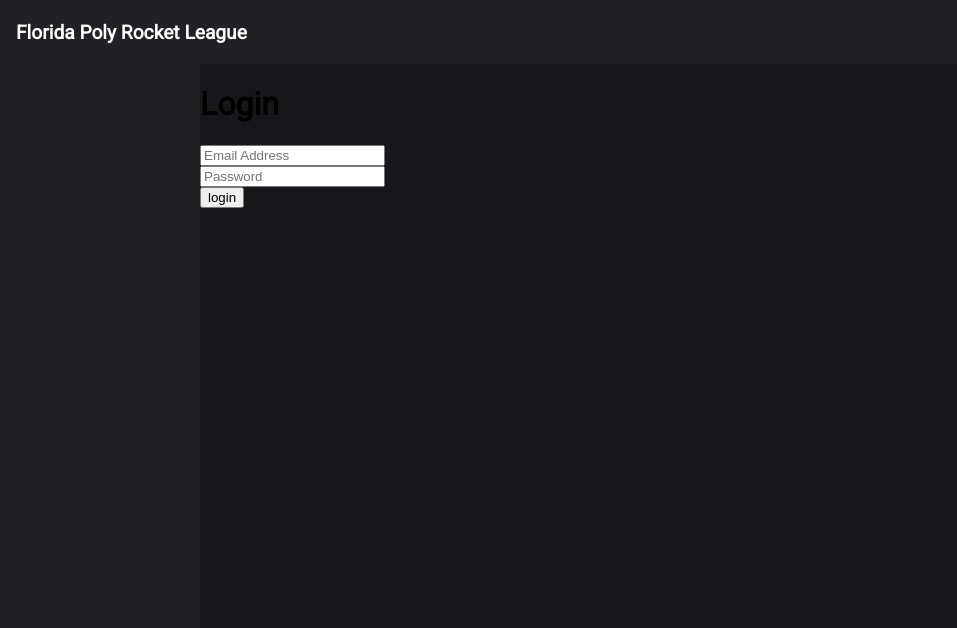
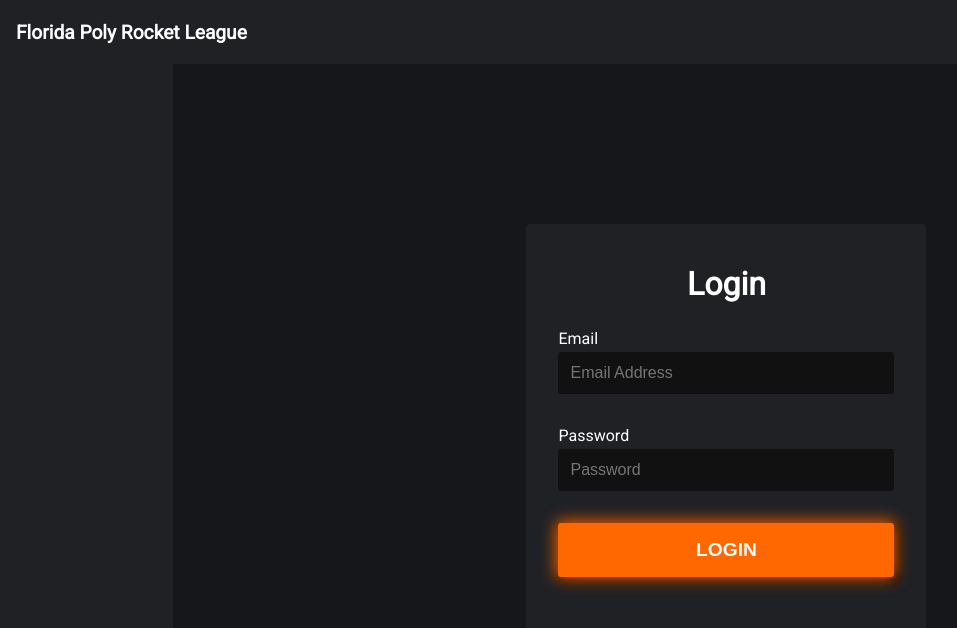
Before and after one commit to Bendr-Dev/FL-Poly-RL-V2, a React (Create React App) app in the folder client/: page /login in a window 1280 px wide. Shown: the top 628 px of the page, without its empty margins (0-957 px from the left). Built offline with nearby package versions, Linux system fonts and the light colour scheme; the HTML template or start-up script is replaced by a standard one.

Commit message:
Updates login

```diff
--- a/client/src/App.css
+++ b/client/src/App.css
@@ -1,6 +1,29 @@
 :root {
   --main-nav-height: 4rem;
   --card-gray: #202125;
+}
+
+* {
+  box-sizing: border-box;
+}
+
+.btn {
+  border: none;
+  border-radius: 3px;
+  width: 100%;
+  padding: 1rem;
+  outline: none;
+  font-size: 1.2rem;
+  font-weight: bold;
+  background-color: #ff6700;
+  color: #fff;
+  box-shadow: 0 0 15px 2px rgb(255, 103, 0), 3px 3px 10px 2.5px #000;
+}
+
+.btn:hover {
+  box-shadow: 0 0 15px 2px rgb(204, 112, 50), 3px 3px 10px 2.5px #000;
+  background-color: #cc7032;
+  cursor: pointer;
 }
 
 nav.main-nav {
@@ -11,6 +34,7 @@ nav.main-nav {
   justify-content: flex-start;
   height: var(--main-nav-height);
 }
+
 nav.main-nav h1 {
   font-size: 1.2rem;
   margin-left: 1rem;
@@ -31,6 +55,48 @@ div.content-area {
   height: calc(100vh - var(--main-nav-height));
 }
 
+.container {
+  width: 100%;
+  height: 100%;
+  display: flex;
+  align-items: center;
+  justify-content: center;
+}
+
+label {
+  display: block;
+  color: #fff;
+  margin-bottom: 0.25rem;
+}
+
+form {
+  width: 100%;
+}
+
+/** Form Header */
+.form-header {
+  color: #fff;
+  text-align: center;
+  padding: 0.25rem;
+}
+/** Form group */
+.form-group {
+  width: 100%;
+  margin-bottom: 2rem;
+}
+
+.form-group input {
+  width: 100%;
+  margin: none;
+  border: none;
+  outline: none;
+  padding: 0.75rem;
+  font-size: 1rem;
+  color: #fff;
+  background-color: rgb(17, 17, 17);
+  border-radius: 3px;
+}
+
 .dashboard {
   display: grid;
   grid-template-areas:
@@ -39,8 +105,6 @@ div.content-area {
     "events events events events events tournament"
     "events events events events events tournament"
     "carousel carousel carousel carousel carousel carousel ";
-  /* grid-template-columns: 1px; */
-  /* grid-template-rows: repeat(5, 1fr); */
   gap: 1.5rem;
   margin: 1.5rem;
   width: 100%;
@@ -50,6 +114,7 @@ div.content-area {
 .weekly-events {
   grid-area: events;
   background-color: var(--card-gray);
+  border-radius: 0.25rem;
 }
 
 .calendar {
@@ -57,19 +122,22 @@ div.content-area {
   background-color: var(--card-gray);
   display: flex;
   flex-direction: column;
+  border-radius: 0.25rem;
 }
 
 .player-carousel {
   grid-area: carousel;
   background-color: var(--card-gray);
+  border-radius: 0.25rem;
 }
 
 .recent-tournaments {
   grid-area: tournament;
   background-color: var(--card-gray);
+  border-radius: 0.25rem;
 }
 
-/* Calendar Header */
+/* Calendar */
 .calendar-header {
   color: #ddd;
   display: flex;
@@ -79,11 +147,8 @@ div.content-area {
   margin: 1rem;
   justify-content: space-between;
   align-items: center;
+  border-bottom: 1px solid #ff6700;
 }
-
-/* .calendar-header div {
-
-} */
 
 .calendar-body {
   display: grid;
@@ -134,3 +199,16 @@ div.content-area {
   border-radius: 0 15% 15% 0;
   box-shadow: 0 0 2px #111;
 }
+
+/** Login Form */
+.login-form {
+  display: flex;
+  flex-direction: column;
+  align-items: center;
+  padding: 1rem 2rem;
+  min-width: 25rem;
+  min-height: 26rem;
+  background-color: var(--card-gray);
+  border-radius: 0.25rem;
+  margin: 1.5rem;
+}
--- a/client/src/App.tsx
+++ b/client/src/App.tsx
@@ -6,6 +6,7 @@ import Dashboard from "./dashboard/Dashboard";
 import ProtectedRoute from "./utils/ProtectedRoute";
 import { Switch, BrowserRouter as Router, Route } from "react-router-dom";
 import Login from "./auth/Login";
+import Register from "./auth/Register";
 
 export interface IAuthState {
   isLoggedIn: boolean;
@@ -18,6 +19,7 @@ export default () => {
   const [authState, setAuthState] = useState({
     isLoggedIn: false,
     user: {},
+    loading: false,
   });
   return (
     <AuthContext.Provider value={[authState, setAuthState]}>
@@ -32,8 +34,10 @@ export default () => {
                 path="/dashboard"
                 component={Dashboard}
                 isLoggedIn={authState.isLoggedIn}
+                loading={authState.loading}
               />
               <Route exact path="/login" component={Login} />
+              <Route exact path="/register" component={Register} />
             </Switch>
           </div>
         </div>
--- a/client/src/auth/Login.tsx
+++ b/client/src/auth/Login.tsx
@@ -1,4 +1,4 @@
-import React, { useContext, useState, useEffect } from "react";
+import React, { useContext, useState } from "react";
 import { AuthContext } from "../App";
 import { Redirect } from "react-router-dom";
 import { postData } from "../utils/http";
@@ -16,13 +16,18 @@ export default () => {
     e.preventDefault();
     e.persist();
     try {
+      setAuthState({
+        loading: true,
+      });
+
       const response = await postData("/api/users/login", formData);
 
+      response &&
         setAuthState({
           isLoggedIn: response.login,
           user: response.user,
+          loading: false,
         });
-      console.log(authState);
     } catch (err) {
       console.error(err);
       if (err.status === 401) {
@@ -42,31 +47,40 @@ export default () => {
   }
 
   return (
+    <div className="container">
       <div className="login-form">
-      <form onSubmit={onSubmit}>
+        <form autoComplete="off" onSubmit={onSubmit}>
+          <input type="hidden" value="prayer" />
+          <div className="form-header">
             <h1>Login</h1>
+          </div>
           <div className="form-group">
+            <label htmlFor="email">Email</label>
             <input
               type="email"
               placeholder="Email Address"
               name="email"
               value={email}
+              autoComplete="new-email"
               onChange={(e) => onChange(e)}
             />
           </div>
 
           <div className="form-group">
+            <label htmlFor="password">Password</label>
             <input
               type="password"
               placeholder="Password"
               name="password"
               value={password}
+              autoComplete="new-password"
               onChange={(e) => onChange(e)}
             />
           </div>
 
-        <input type="submit" value="login" />
+          <input className="btn" type="submit" value="LOGIN" />
         </form>
+      </div>
     </div>
   );
 };
--- a/client/src/utils/ProtectedRoute.tsx
+++ b/client/src/utils/ProtectedRoute.tsx
@@ -4,11 +4,13 @@ import { Route, Redirect, RouteProps } from "react-router-dom";
 interface IPropTypes extends RouteProps {
   isLoggedIn: boolean;
   component: FunctionComponent<any>;
+  loading: boolean;
 }
 
 const ProtectedRoute = ({
   component: Component,
   isLoggedIn,
+  loading,
   ...rest
 }: IPropTypes) => {
   return (
```
Lines whose indentation alone changed are shown as unchanged.
